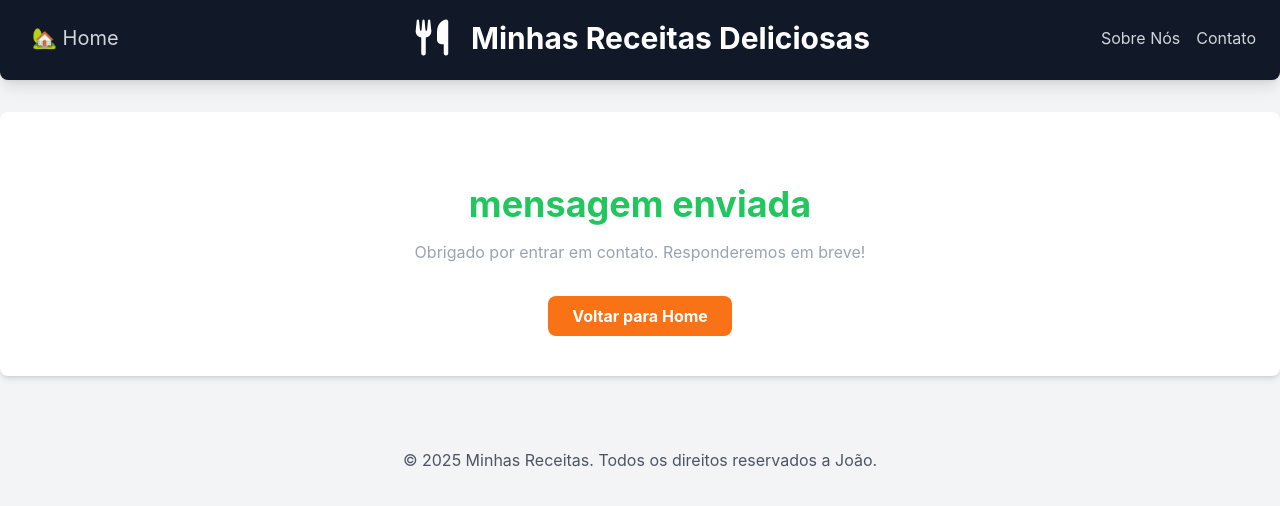
After one commit to Joao-H-Moreira/Projeto2, a Django app: page /receitas/sucesso/ in a window 1280 px wide. The commit adds this page. Shown: the top 506 px of the page. Run offline with Django 5.2, Linux system fonts and the light colour scheme; some libraries are stand-ins or nearby versions.

Commit message:
att urls

```diff
--- a/receitas/templates/receitas/base.html
+++ b/receitas/templates/receitas/base.html
@@ -62,7 +62,7 @@ a página terá um fundo cinza claro e texto cinza escuro.-->
     </main>
     <!-- Rodapé da página -->
     <footer class="mt-12 p-6 text-center text-gray-600">
-        <p>&copy; 2025 Minhas Receitas. Todos os direitos reservados a Emmanuel.</p>
+        <p>&copy; 2025 Minhas Receitas. Todos os direitos reservados a João.</p>
     </footer>
 </body>
 
--- /dev/null
+++ b/receitas/templates/receitas/sucesso.html
@@ -0,0 +1,14 @@
+{% extends 'receitas/base.html' %}
+
+{% block content %}
+<div class="container mx-auto mt-8 p-4 text-center">
+    <h1 class="text-4xl font-bold text-green-500 mb-4">
+        mensagem enviada
+    </h1>
+    <p class=" text-gray-400"> Obrigado por entrar em contato. Responderemos em breve! </p>
+    <a href="{% url 'home' %}" class="mt-8 inline-block px-6 py-2 bg-orange-500 text-white font-bold rounded-lg hover:bg-orange-600 transition duration-300 ">
+        Voltar para Home
+    </a>
+</div>
+
+{% endblock %}
--- a/receitas/urls.py
+++ b/receitas/urls.py
@@ -3,6 +3,9 @@ from . import views
 
 urlpatterns = [
 path('', views.home, name='home'),
+path('sibre_nos/', views.sobre_nos, name='sobre_nos'),
 path('receita/<int:id>/', views.receita_detail, name='receita_detail'),
 path('pesquisar/', views.pesquisar_receitas, name='pesquisar_receitas'),
+path('contato/', views.contato, name='contato' ),
+path('sucesso/', views.sucesso, name='sucesso' ),
 ]
```
